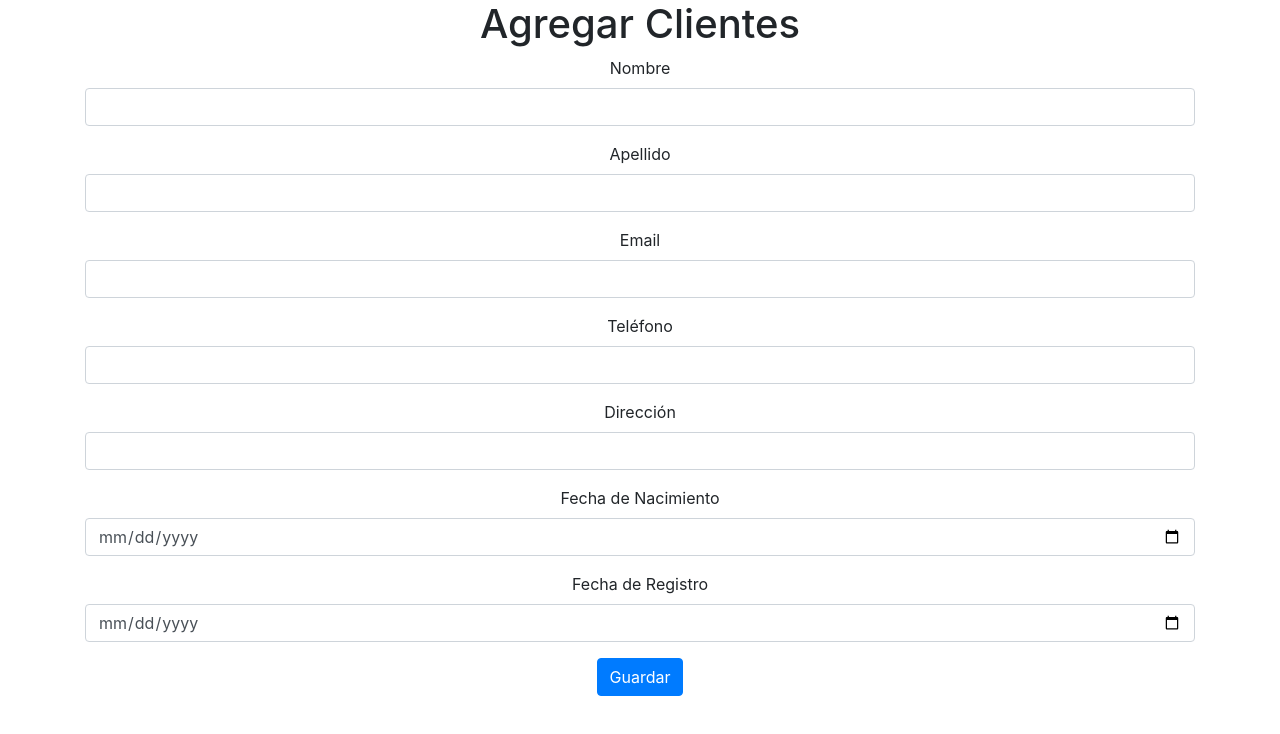
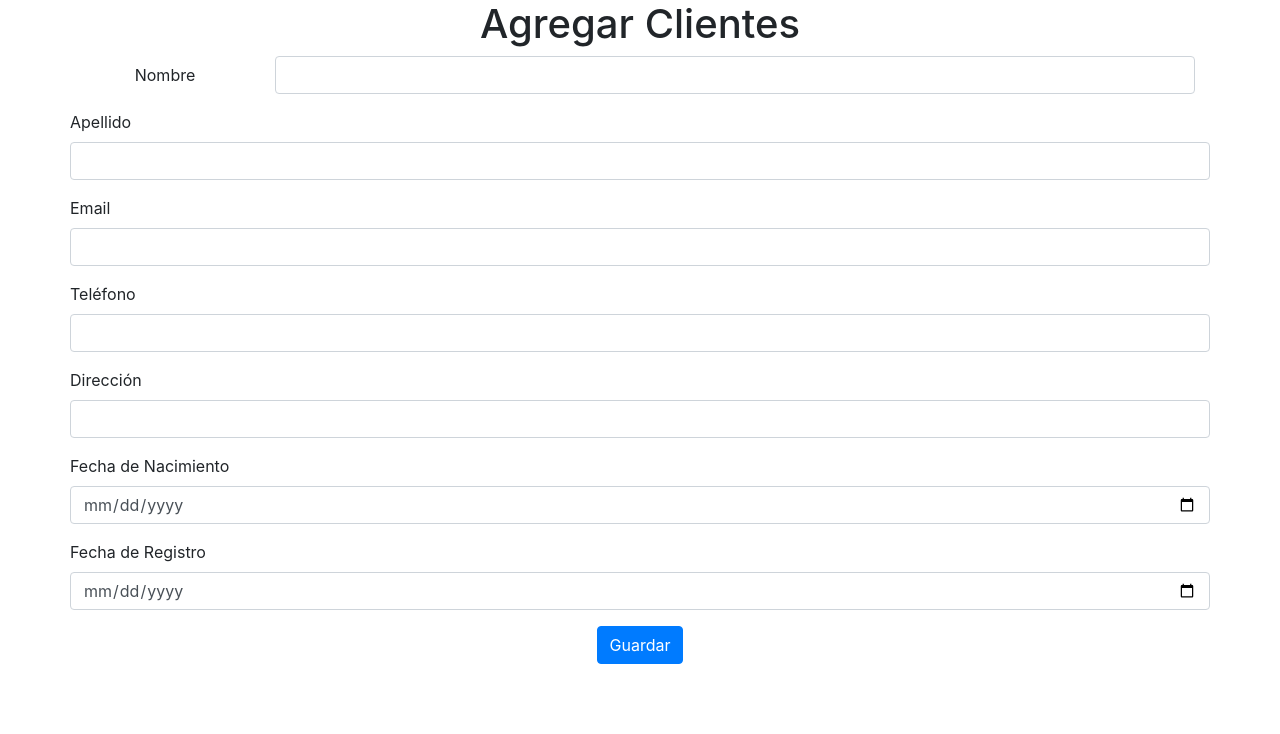
Before and after one commit to Juf19/Springboot, a React (Create React App) app in the folder gestion-clientes-frontend/: page / in a window 1280 px wide. Shown: the top 734 px of the page. Built offline with nearby package versions, Linux system fonts and the light colour scheme.

Commit message:
FormsupName

```diff
--- a/gestion-clientes-frontend/src/Componentes/AgregarClientes.jsx
+++ b/gestion-clientes-frontend/src/Componentes/AgregarClientes.jsx
@@ -5,31 +5,33 @@ const AgregarClientes = () => {
         <div>
             <h1>Agregar Clientes</h1>
             <form>
-                <div className="form-group">
-                    <label>Nombre</label>
-                    <input type="text" className="form-control" />
+                <div class="form-group row">
+                    <label for="colFormLabel" class="col-sm-2 col-form-label">Nombre</label>
+                    <div class="col-sm-10">
+                    <input type="text" class="form-control" id="colFormLabel" />
+                    </div>
                 </div>
-                <div className="form-group">
+                <div class="form-group row">
                     <label>Apellido</label>
                     <input type="text" className="form-control" />
                 </div>
-                <div className="form-group">
+                <div class="form-group row">
                     <label>Email</label>
                     <input type="email" className="form-control" />
                 </div>
-                <div className="form-group">
+                <div class="form-group row">
                     <label>Teléfono</label>
                     <input type="tel" className="form-control" />
                 </div>
-                <div className="form-group">
+                <div class="form-group row">
                     <label>Dirección</label>
                     <input type="text" className="form-control" />
                 </div>
-                <div className="form-group">
+                <div class="form-group row">
                     <label>Fecha de Nacimiento</label>
                     <input type="date" className="form-control" />
                 </div>
-                <div className="form-group">
+                <div class="form-group row">
                     <label>Fecha de Registro</label>
                     <input type="date" className="form-control" />
                 </div>
```
